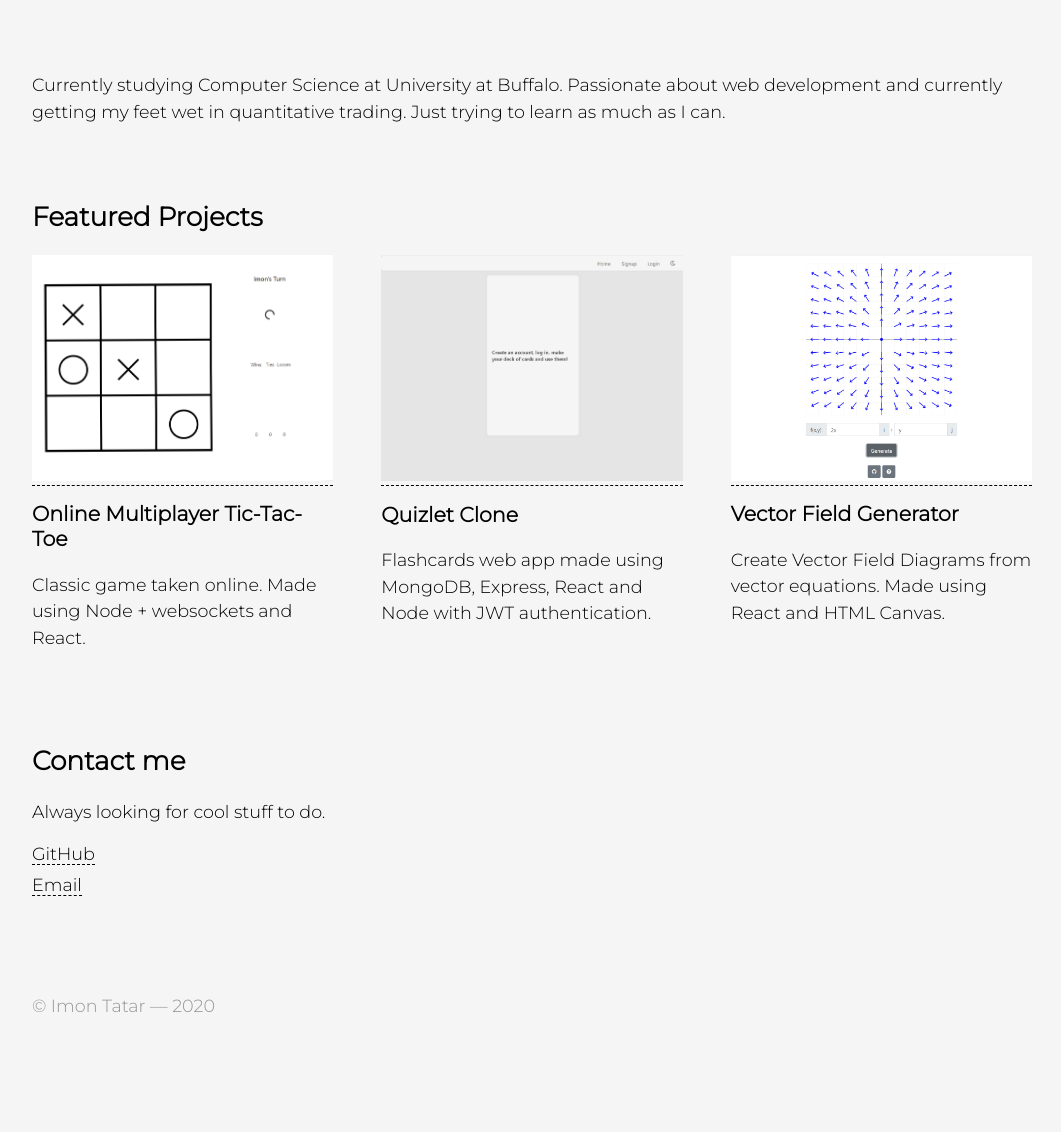
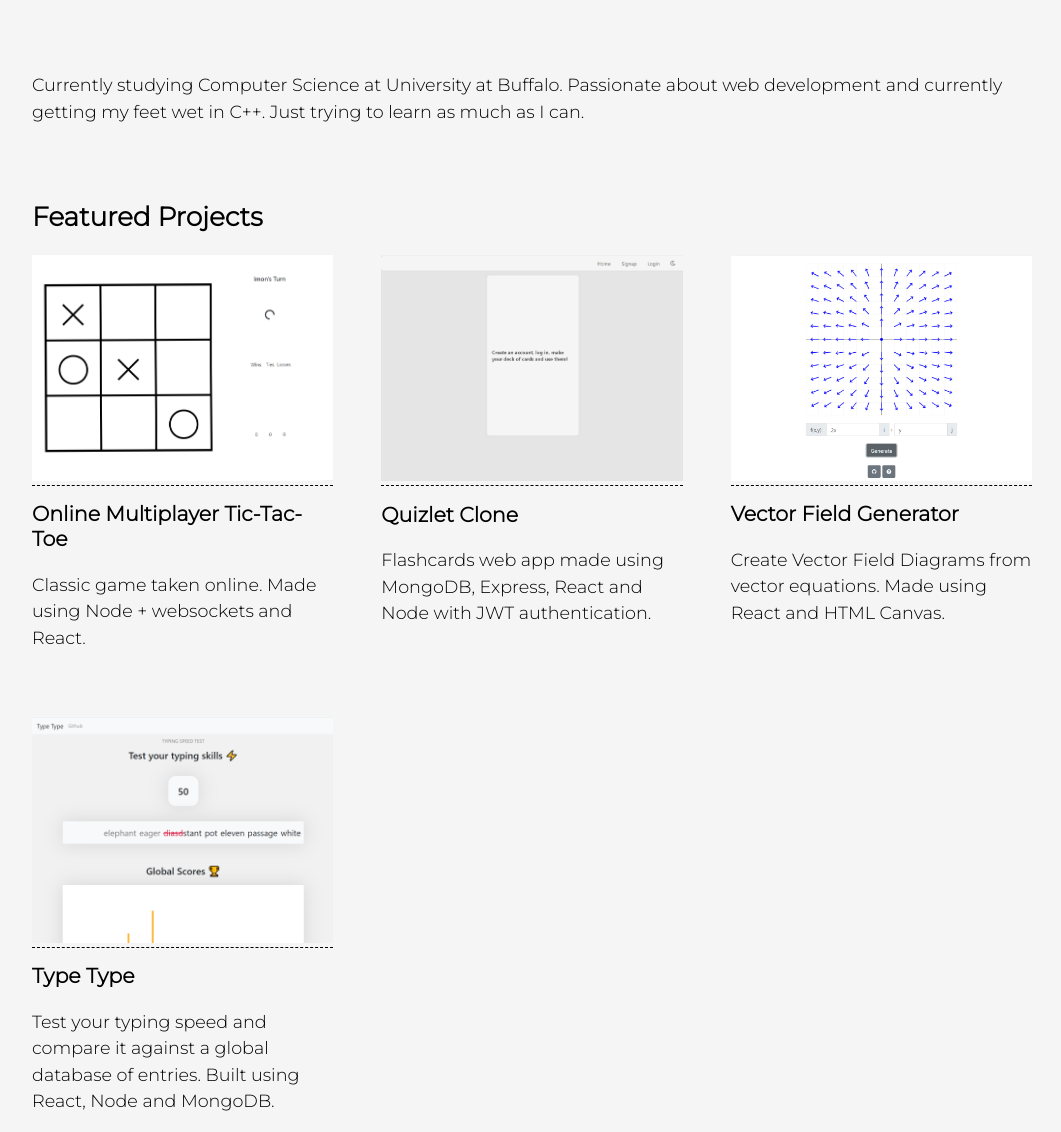
Before and after one commit to Ta7ar/Ta7ar.github.io, a plain HTML site: page index.html in a window 1280 px wide. Shown: the part 168-1300 px from the top of the page, without its empty margins (108-1169 px from the left). Drawn offline with Linux system fonts and the light colour scheme.

Commit message:
Portfolio update

```diff
--- a/index.html
+++ b/index.html
@@ -38,8 +38,8 @@
     <section class="about">
       <p>
         Currently studying Computer Science at University at Buffalo. Passionate
-        about web development and currently getting my feet wet in quantitative
-        trading. Just trying to learn as much as I can.
+        about web development and currently getting my feet wet in C++. Just
+        trying to learn as much as I can.
       </p>
     </section>
     <section class="projects">
@@ -84,6 +84,16 @@
             and HTML Canvas.
           </p>
         </div>
+        <div class="project">
+          <a href="https://typetype.netlify.app/"
+            ><img src="images/typetype.png" style="max-width: 100%"
+          /></a>
+          <h3>Type Type</h3>
+          <p>
+            Test your typing speed and compare it against a global database of
+            entries. Built using React, Node and MongoDB.
+          </p>
+        </div>
       </div>
     </section>
     <section class="contact">
```
Also changed, not shown: images/typetype.png (added).
